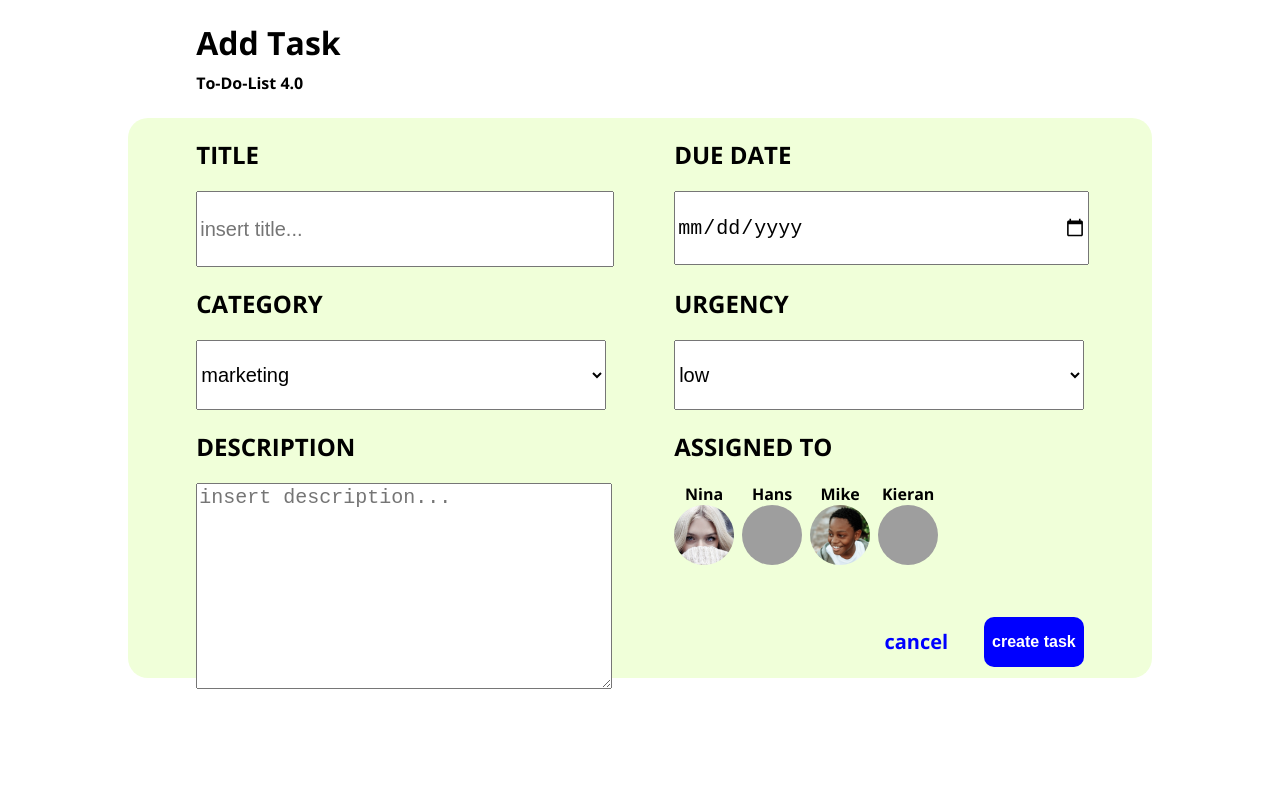
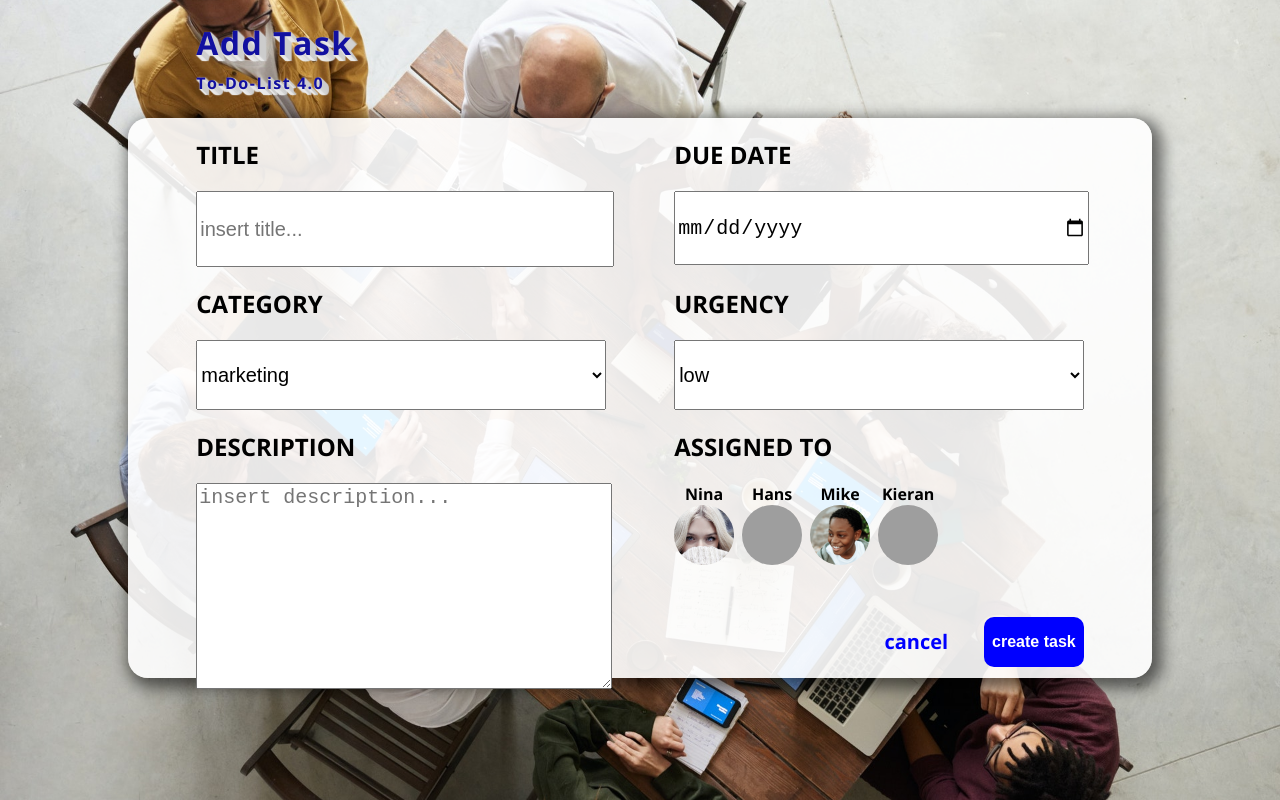
Before and after one commit to v1cke/joinGA, a plain HTML site: page addtask.html in a window 1280 px wide. Drawn offline with Linux system fonts and the light colour scheme; grey boxes are pictures that could not be loaded.

```diff
--- a/css/styleVG.css
+++ b/css/styleVG.css
@@ -1,7 +1,19 @@
 
 body {
     margin: 0;
-    font-family: 'Open Sans';
+    box-sizing: border-box;
+    scroll-behavior: smooth;
+    -webkit-user-drag: none;
+    user-select: none;
+    -moz-user-select: none;
+    -webkit-user-select: none;
+    -ms-user-select: none;
+    background-image: url('img/pexels-fauxels-3183197.jpg');
+    background-size: cover;
+    background-attachment: fixed;
+    background-position: center;
+    font-family: 'Open Sans', sans-serif;
+    min-height: 100vh;
 }
 
 .container {
@@ -16,6 +28,11 @@
 
 .headline {
     margin-left: 6.66%;
+    letter-spacing: 1.5px;
+    font-weight: bolder;
+    color: #1210a0;
+    text-shadow: 1px 0px 1px #CCCCCC, 0px 1px 1px #EEEEEE, 2px 1px 1px #CCCCCC, 1px 2px 1px #EEEEEE, 3px 2px 1px #CCCCCC, 2px 3px 1px #EEEEEE, 4px 3px 1px #CCCCCC, 3px 4px 1px #EEEEEE, 5px 4px 1px #CCCCCC, 4px 5px 1px #EEEEEE, 6px 5px 1px #CCCCCC, 5px 6px 1px #EEEEEE, 7px 6px 1px #CCCCCC;
+    border-radius: 20px;
 }
 
 .headline h1 {
@@ -34,8 +51,10 @@
     width: 100%;
     margin-top: 24px;
     height: 70vh;
-    background-color: rgb(240, 255, 217);
+    background: rgba(255, 255, 255, 0.9);
     border-radius: 20px;
+    -webkit-box-shadow: 5px 5px 15px 5px rgba(0, 0, 0, 0.55);
+    box-shadow: 5px 5px 15px 5px rgba(0, 0, 0, 0.55);
 }
 
 .task-content-box {
```
